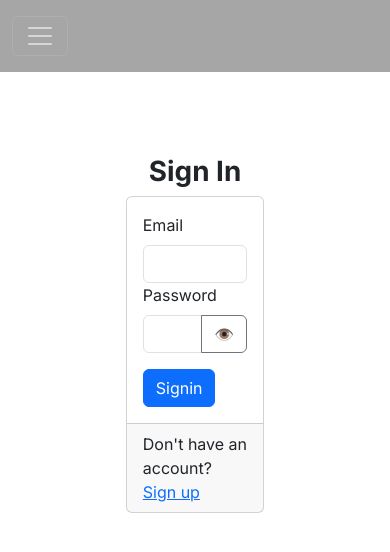
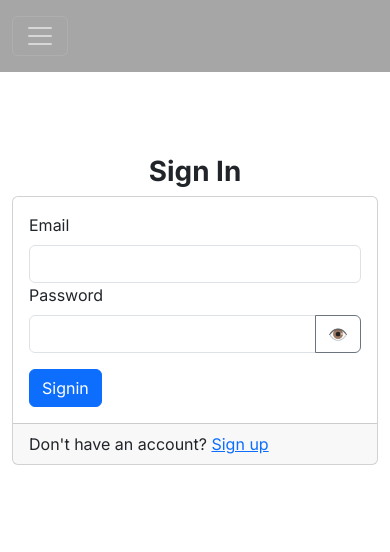
Before and after one commit to dport96/sail-kokokahi, a Next.js app: page /auth/signin in a window 390 px wide. Shown: the top 552 px of the page. Built offline with nearby package versions, Linux system fonts and the light colour scheme; no server answers.

Commit message:
Revert background to cover and make sign-in form responsive for mobile

```diff
--- a/src/app/(protected)/auth/signin/SignInClient.tsx
+++ b/src/app/(protected)/auth/signin/SignInClient.tsx
@@ -113,7 +113,7 @@ const SignInClient = () => {
         {/* Only show the sign-in form if user is not signed in */}
         {!currentUser ? (
           <Row key="signin-form" className="justify-content-center">
-            <Col xs={5}>
+            <Col xs={12} sm={10} md={8} lg={5}>
               <h1 className="text-center fw-bold">Sign In</h1>
               <Card>
                 <Card.Body>
--- a/src/app/globals.css
+++ b/src/app/globals.css
@@ -28,11 +28,12 @@ main:has(#landing-page) {
   padding-top: 0 !important;
 }
 
-.landing-image {
-  width: 100vw;
+.background {
+  background-image: url('/Sail_Kokohahi_pic.png');
+  background-size: cover;
+  background-position: center;
+  background-repeat: no-repeat;
   height: 100vh;
-  object-fit: fill;
-  display: block;
   filter: brightness(90%);
 }
 
```
Also changed, not shown: src/app/page.tsx (+6 -6 lines), 1 other file (tests, documents, lock files or other folders).
